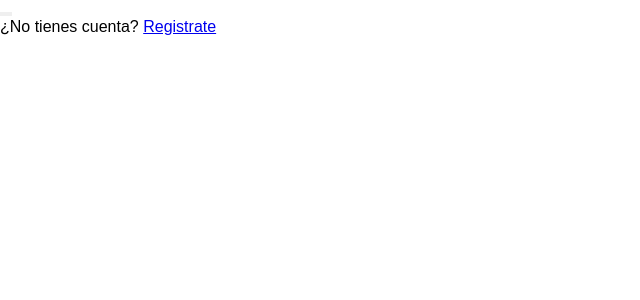
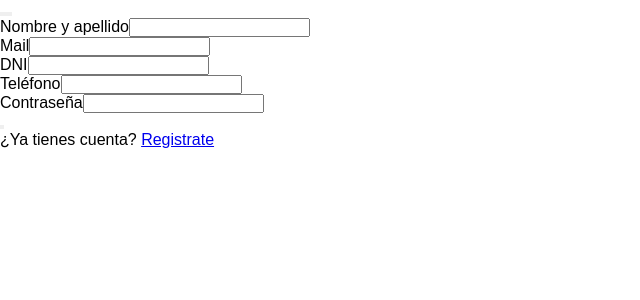
Before and after one commit to maikisinovsky/Menta-web, a React (Create React App) app in the folder frontend/: page /signup in a window 1280 px wide. Shown: the top 300 px of the page, without its empty margins (0-640 px from the left). Built offline with nearby package versions, Linux system fonts and the light colour scheme.

Commit message:
fix: registro

```diff
--- a/frontend/src/pages/Login.jsx
+++ b/frontend/src/pages/Login.jsx
@@ -5,26 +5,27 @@ import { Link } from 'react-router-dom'
 function Login() {
   return (
     <div className='login-container'>
-<hgroup className='contact-container'>
 
-            <label className='sign-label'>Mail/Telefono</label>
-            <input type="text" className='sign-input'></input>
-        </hgroup>
+        <section className='contact-container'>
 
-        <hgroup className='password-container'>
-            <label className='sign-label'>Contraseña</label>
-            <input type="text" className='sign-input'></input>
-        </hgroup>
+            <label className='login-label'>Mail/Telefono</label>
+            <input type="text" className='login-input'></input>
+        </section>
 
-        <hgroup className='name-container'>
-            <label className='sign-label'>Nombre que figure en el pedido</label>
-            <input type="text" className='name-input' placeholder="Nombre..."></input>
+        <section className='password-container'>
+            <label className='login-label'>Contraseña</label>
+            <input type="text" className='login-input'></input>
+        </section>
 
-        </hgroup>
+        <section className='name-container'>
+            <label className='login-label'>Nombre que figure en el pedido</label>
+            <input type="text" className='login-input' placeholder="Nombre..."></input>
 
-        <button className='sign-button'>Inicia sesión</button>
+        </section>
 
-        <p className='signup-text'>¿No tienes cuenta? <Link to="/Signup">Registrate</Link></p>
+        <button className='login-button'>Inicia sesión</button>
+
+        <p className='sign-text'>¿No tienes cuenta? <Link to="/Signup">Registrate</Link></p>
     </div>
   )
 }
--- a/frontend/src/pages/signup.jsx
+++ b/frontend/src/pages/signup.jsx
@@ -6,7 +6,36 @@ function Signup() {
   return (
     <div className='sign-container'>
 
-        <p className='login-text'>¿No tienes cuenta? <Link to="/Login">Registrate</Link></p>
+      <section className='nombre-completo-container'>
+        <label className='sign-label'>Nombre y apellido</label>
+        <input type='text' className='sign-input'></input>
+      </section>
+
+      <section className='mail-container'>
+        <label className='sign-label'>Mail</label>
+        <input type='text' className='sign-input'></input>
+      </section>
+
+      <section className='dni-phone-container'>
+
+        <div className='dni-container'>
+          <label className='sign-label'>DNI</label>
+          <input type='text' className='sign-input'></input>
+        </div>
+
+        <div className='phone-container'>
+          <label className='sign-label'>Teléfono</label>
+          <input type='text' className='sign-input'></input>
+        </div>
+      </section>
+
+      <section className='password-container'>
+          <label className='sign-label'>Contraseña</label>
+          <input type='text' className='sign-input'></input>
+      </section>
+
+      <button></button>
+        <p className='login-text'>¿Ya tienes cuenta? <Link to="/Login">Registrate</Link></p>
     </div>
   )
 }
```
